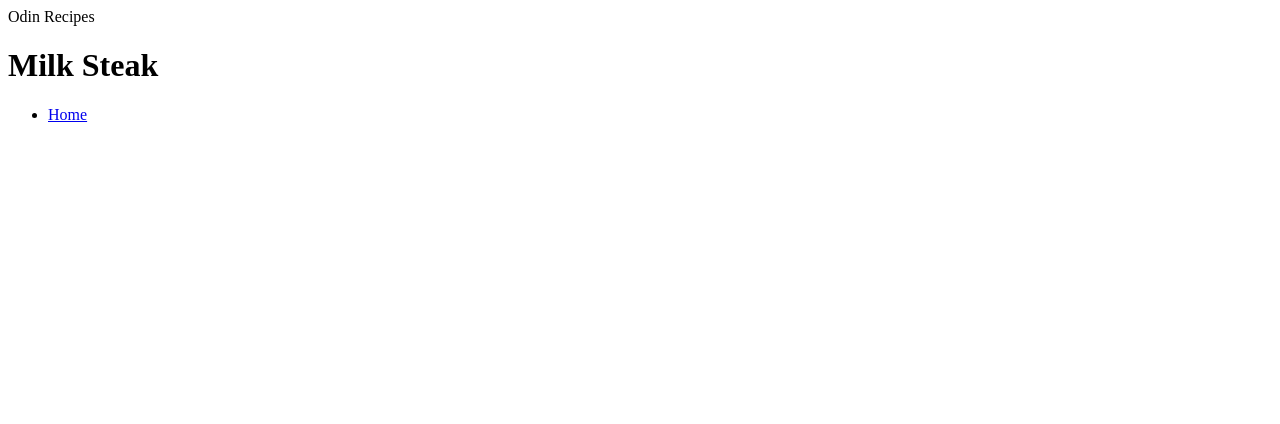
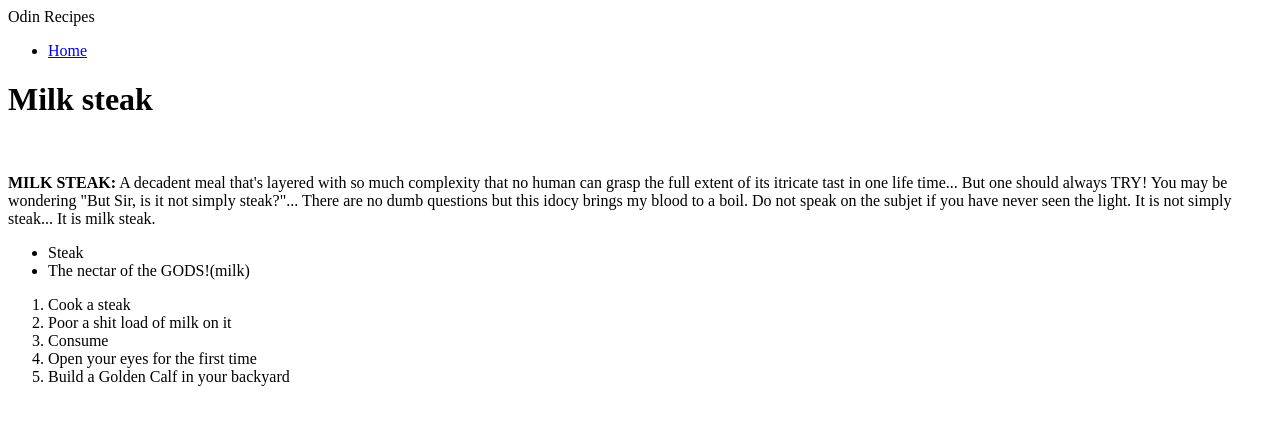
Before and after one commit to Adrian9johnston/odin-recipes, a plain HTML site: page recipes/milksteak.html in a window 1280 px wide. Drawn offline with Linux system fonts and the light colour scheme.

Commit message:
fixing ms

```diff
--- a/recipes/milksteak.html
+++ b/recipes/milksteak.html
@@ -5,9 +5,24 @@
         Odin Recipes
     </head>
     <body>
-        <h1>Milk Steak</h1>
         <ul>
             <li><a href="/">Home</a></li>
         </ul>
+        <h1>Milk steak</h1>
+        <img>
+        <div>
+            <p><strong>MILK STEAK:</strong> A decadent meal that's layered with so much complexity that no human can grasp the full extent of its itricate tast in one life time... But one should always TRY! You may be wondering "But Sir, is it not simply steak?"... There are no dumb questions but this idocy brings my blood to a boil. Do not speak on the subjet if you have never seen the light. It is not simply steak... It is milk steak.</p>
+        </div>
+        <ul>
+            <li>Steak</li>
+            <li>The nectar of the GODS!(milk)</li>
+        </ul>
+        <ol>
+            <li>Cook a steak</li>
+            <li>Poor a shit load of milk on it</li>
+            <li>Consume</li>
+            <li>Open your eyes for the first time</li>
+            <li>Build a Golden Calf in your backyard</li>
+        </ol>
     </body>
 </html>
```
